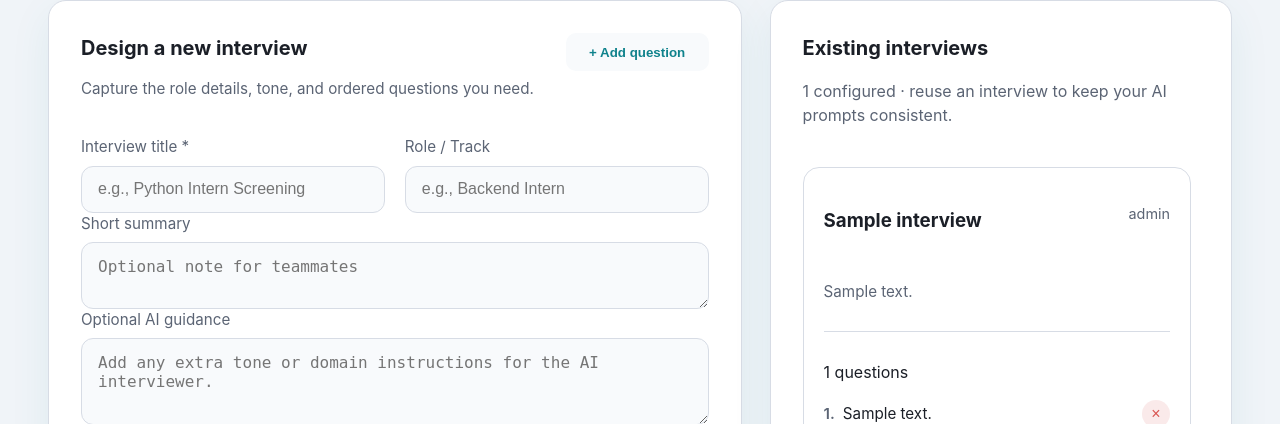
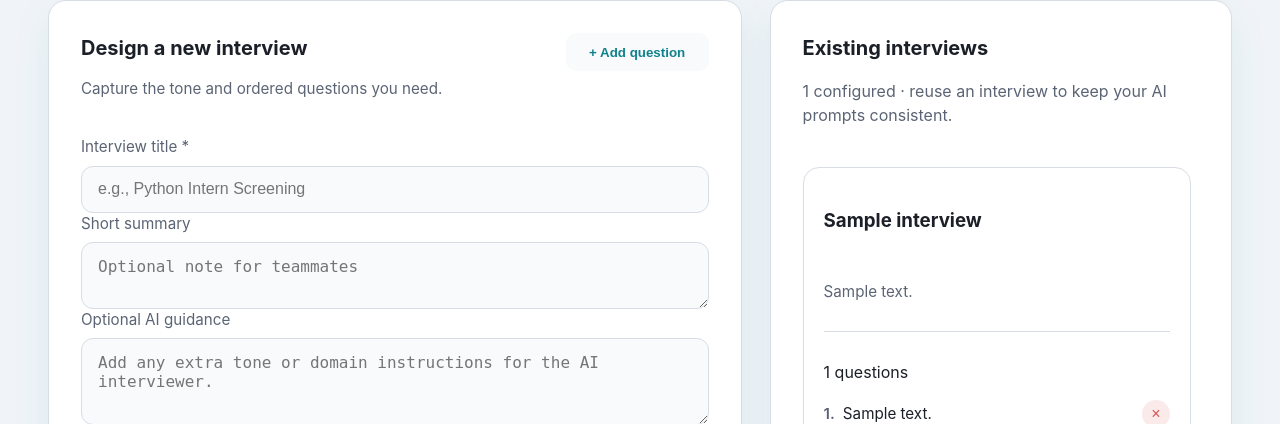
Before and after one commit to viswalegend27/OpenAI-FormBuilder-Application, a Django app: template form_ai/templates/form_ai/interviews.html in a window 1280 px wide. Shown: the part 267-691 px from the top of the page. Run offline with Django 5.2, Linux system fonts and the light colour scheme; the template is opened without the code that fills it: most values are stand-ins (such as "Sample title", 1, 10 or a date in 2020); data that the repository does not hold is empty; parts of the project's set-up code (start-up, migrations or seed data) failed here and were passed over.

Commit message:
Removed my questions getting generated based upon Role.

```diff
--- a/form_ai/constants.py
+++ b/form_ai/constants.py
@@ -186,9 +186,9 @@ def build_interview_instructions(interview: InterviewForm) -> str:
             f"Interview form '{interview.id}' does not have any questions configured"
         )
 
-    role = interview.role or interview.title
+    title_label = interview.title
     return _compose_voice_instructions(
         question_texts,
-        role,
+        title_label,
         custom_prompt=interview.ai_prompt or "",
     )
--- a/form_ai/models.py
+++ b/form_ai/models.py
@@ -127,11 +127,6 @@ class InterviewForm(QuestionListMixin, models.Model):
     id = models.UUIDField(primary_key=True, default=uuid.uuid4, editable=False)
     title = models.CharField(
         max_length=255, help_text="Internal name for the interview"
-    )
-    role = models.CharField(
-        max_length=255,
-        blank=True,
-        help_text="Role or track this interview targets (e.g., Python Intern)",
     )
     summary = models.TextField(
         blank=True, help_text="Short description shown on the builder page"
--- a/form_ai/static/form_ai/css/interviews.css
+++ b/form_ai/static/form_ai/css/interviews.css
@@ -135,11 +135,6 @@
     flex-wrap: wrap;
 }
 
-.role-label {
-    font-size: 0.9rem;
-    color: var(--muted);
-}
-
 .summary-text {
     color: var(--muted);
     font-size: 0.95rem;
--- a/form_ai/static/form_ai/js/interviews.js
+++ b/form_ai/static/form_ai/js/interviews.js
@@ -112,7 +112,6 @@ class InterviewBuilderApp {
 
         const payload = {
             title,
-            role: (formData.get("role") || "").toString().trim(),
             summary: (formData.get("summary") || "").toString().trim(),
             ai_prompt: (formData.get("ai_prompt") || "").toString().trim(),
             questions: this.questionManager.values(),
--- a/form_ai/static/form_ai/js/responses.js
+++ b/form_ai/static/form_ai/js/responses.js
@@ -273,7 +273,6 @@ class ResponseManager {
                     <h3>Interview</h3>
                     <div class="view-grid">
                         <div><strong>Title:</strong> ${Utils.sanitizeHTML(data.interview_form.title || 'N/A')}</div>
-                        ${data.interview_form.role ? `<div><strong>Role:</strong> ${Utils.sanitizeHTML(data.interview_form.role)}</div>` : ''}
                     </div>
                 </div>
             ` : ''}
--- a/form_ai/templates/form_ai/interviews.html
+++ b/form_ai/templates/form_ai/interviews.html
@@ -54,7 +54,7 @@
             <div class="panel-header">
                 <div>
                     <h2>Design a new interview</h2>
-                    <p class="muted-text">Capture the role details, tone, and ordered questions you need.</p>
+                    <p class="muted-text">Capture the tone and ordered questions you need.</p>
                 </div>
                 <button id="add-question" class="control-btn secondary" type="button">+ Add question</button>
             </div>
@@ -64,10 +64,6 @@
                     <label class="form-field">
                         <span>Interview title *</span>
                         <input type="text" name="title" placeholder="e.g., Python Intern Screening" required />
-                    </label>
-                    <label class="form-field">
-                        <span>Role / Track</span>
-                        <input type="text" name="role" placeholder="e.g., Backend Intern" />
                     </label>
                 </div>
 
@@ -115,9 +111,6 @@
                 <article class="interview-card" data-interview-id="{{ interview.id }}">
                     <header>
                         <h3>{{ interview.title }}</h3>
-                        {% if interview.role %}
-                        <p class="role-label">{{ interview.role }}</p>
-                        {% endif %}
                     </header>
                     {% if interview.summary %}
                     <p class="summary-text">{{ interview.summary }}</p>
--- a/form_ai/templates/form_ai/voice.html
+++ b/form_ai/templates/form_ai/voice.html
@@ -27,7 +27,6 @@
       <p class="eyebrow">Interview in progress</p>
       <h1>{{ interview.title }}</h1>
       <p class="subtitle">
-        {% if interview.role %}{{ interview.role }} &middot; {% endif %}
         {{ questions|length }} questions in this plan
       </p>
     </div>
@@ -105,7 +104,6 @@
   <script>
     window.INTERVIEW_ID = "{{ interview_id }}";
     window.INTERVIEW_TITLE = "{{ interview.title|escapejs }}";
-    window.INTERVIEW_ROLE = "{{ interview.role|default:''|escapejs }}";
     window.INTERVIEW_QUESTIONS = JSON.parse(
       document.getElementById("interview-questions").textContent || "[]"
     );
--- a/form_ai/views.py
+++ b/form_ai/views.py
@@ -643,7 +643,6 @@ def create_interview(request):
     questions = validate_field(body, "questions", list)
     interview = InterviewFlow.create_form(
         title=title,
-        role=body.get("role") or "",
         summary=body.get("summary") or "",
         ai_prompt=body.get("ai_prompt") or "",
         questions=questions,
@@ -903,7 +902,6 @@ def view_response(request, conv_id: int):
                 {
                     "id": str(conversation.interview_form.id),
                     "title": conversation.interview_form.title,
-                    "role": conversation.interview_form.role,
                 }
                 if conversation.interview_form
                 else None
```
Also changed, not shown: form_ai/workflow.py (+7 -8 lines), form_ai/migrations/0010_remove_interviewform_role.py (added).
